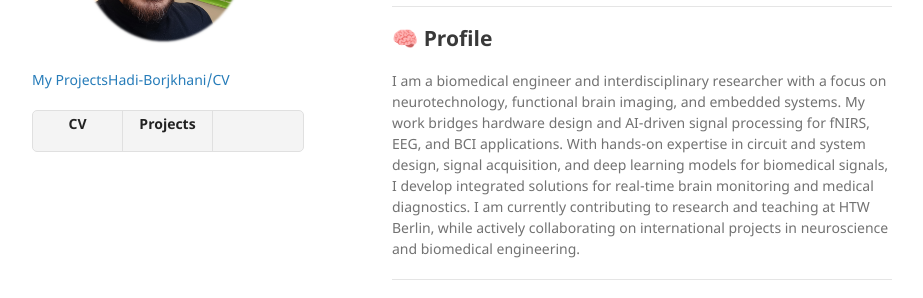
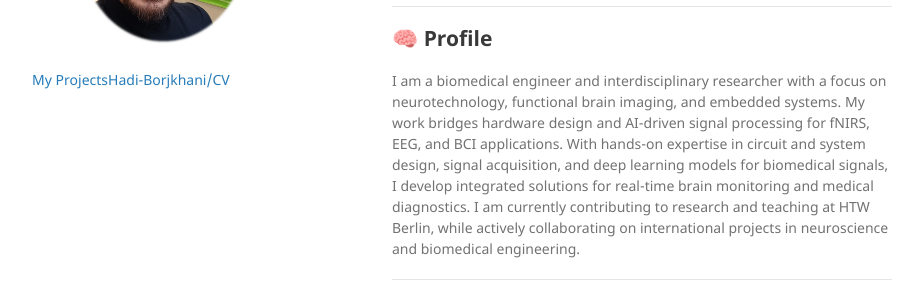
Before and after one commit to Hadi-Borjkhani/CV, a Jekyll site: the page built from README.md, in a window 1280 px wide and 900 px high. Shown: the part 249-547 px from the top of the window, without its empty margins (178-1101 px from the left). Built offline with Jekyll 4.4.1, drawn with Linux system fonts in a browser that asks for light colours; our own code applies the rules of GitHub Pages for plain Markdown files; the repository's description, which GitHub fills in, is left out.

Commit message:
Update _config.yml

```diff
--- a/_config.yml
+++ b/_config.yml
@@ -1,7 +1,7 @@
 title: Hadi Borjkhani
 logo: /assets/img/logo.png
 description:
-show_downloads: true
+show_downloads: false
 google_analytics:
 theme: jekyll-theme-minimal
 github:
@@ -11,4 +11,3 @@ github:
   tar_url: # may Proejcts link
   #repository_url: https://github.com/Hadi-Borjkhani/CV/blob/main/Hadi_Borjkhani_CV_Publications_Full.md
   Hadi: true
-  show_downloads: true
```
